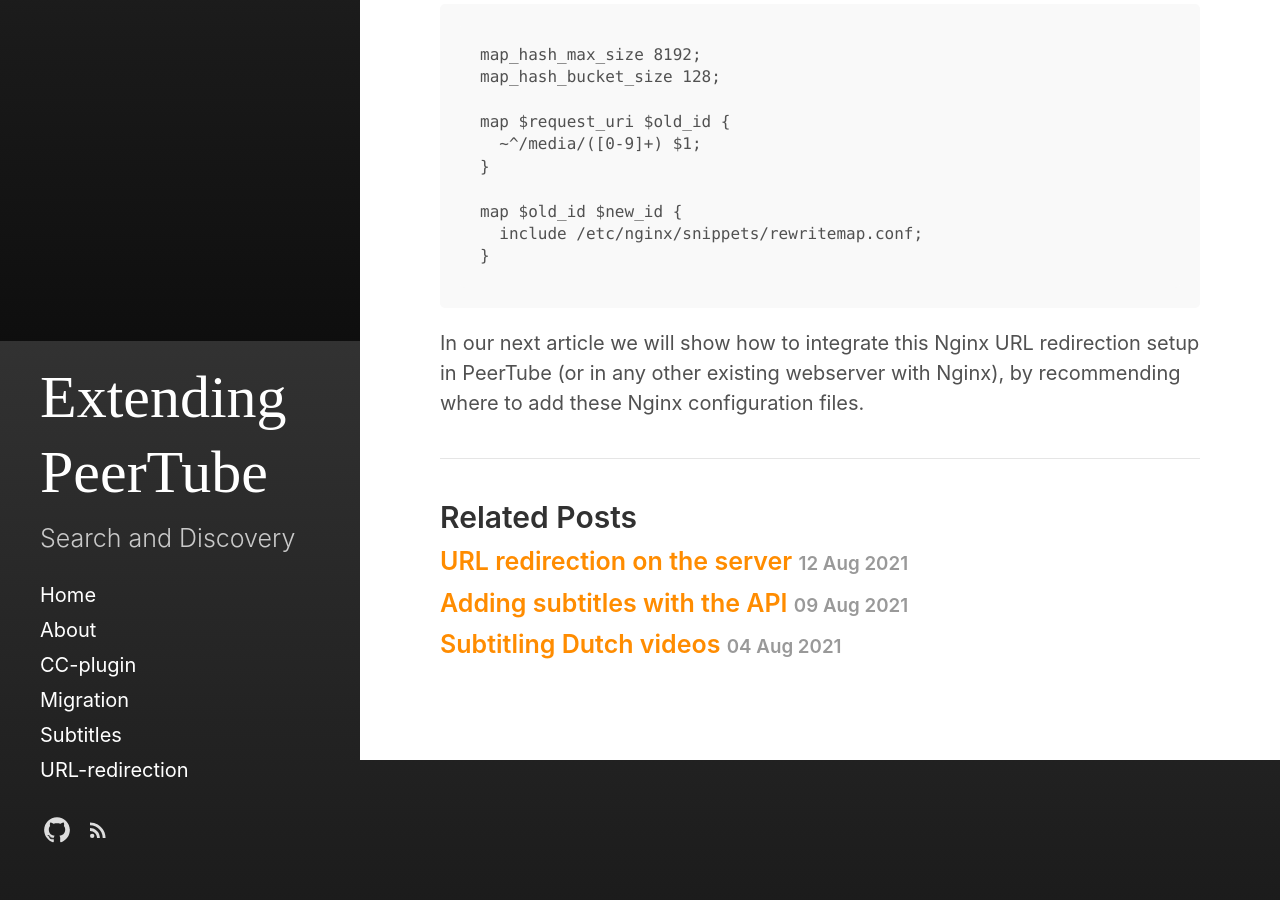
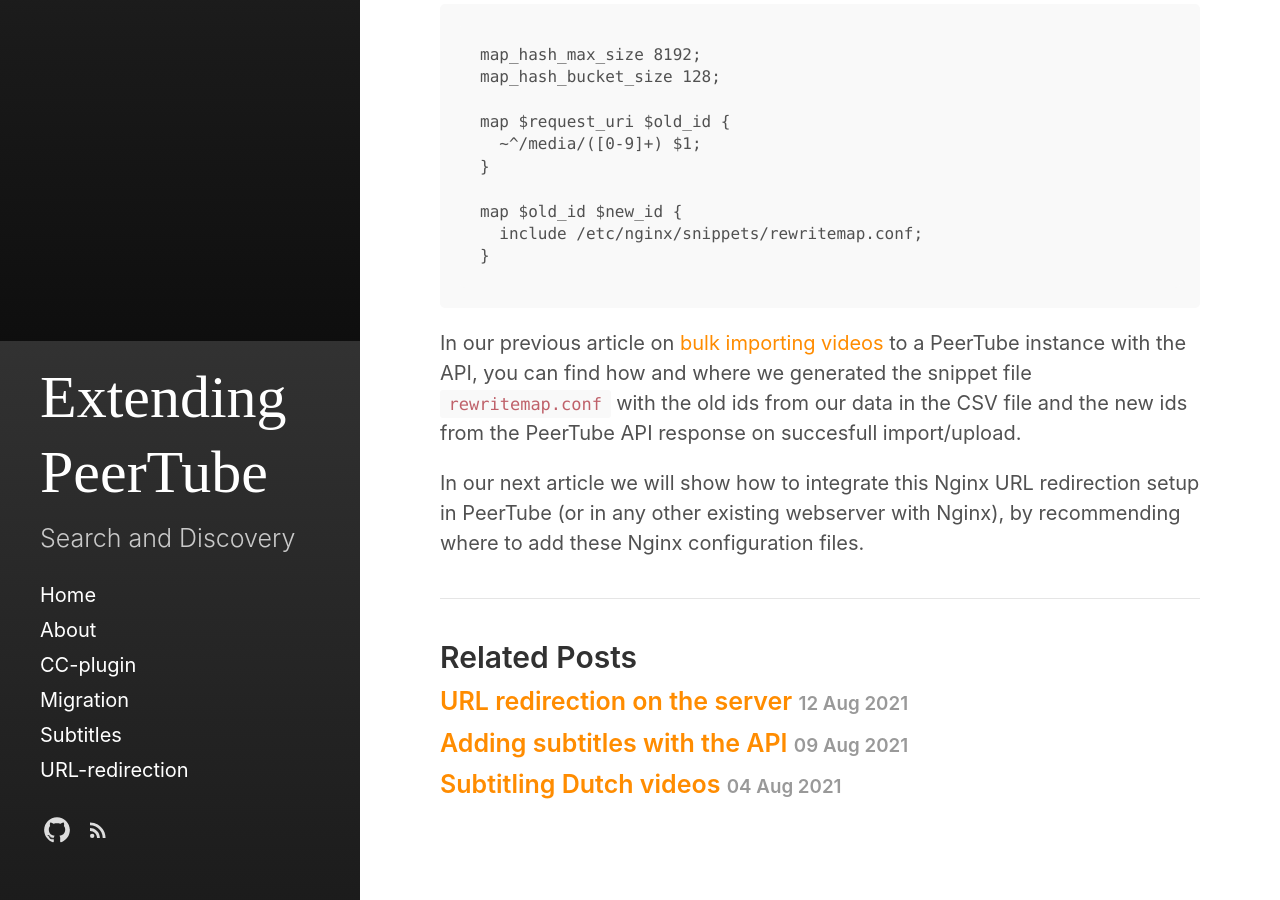
Before and after one commit to beeldengeluid/extending-peertube, a Jekyll site: the page built from _posts/2021-08-17-url-mapping-with-nginx.md, in a window 1280 px wide and 900 px high, scrolled down 5059 px. Built offline with Jekyll 4.4.1, drawn with Linux system fonts in a browser that asks for light colours.

Commit message:
Update 2021-08-17-url-mapping-with-nginx.md

````diff
--- a/_posts/2021-08-17-url-mapping-with-nginx.md
+++ b/_posts/2021-08-17-url-mapping-with-nginx.md
@@ -147,4 +147,6 @@
 }
 ```
 
+In our previous article on [bulk importing videos](https://beeldengeluid.github.io/extending-peertube/migration/2021/07/06/importing-videos-with-the-api.html) to a PeerTube instance with the API, you can find how and where we generated the snippet file `rewritemap.conf` with the old ids from our data in the CSV file and the new ids from the PeerTube API response on succesfull import/upload.
+
 In our next article we will show how to integrate this Nginx URL redirection setup in PeerTube (or in any other existing webserver with Nginx), by recommending where to add these Nginx configuration files.
````
